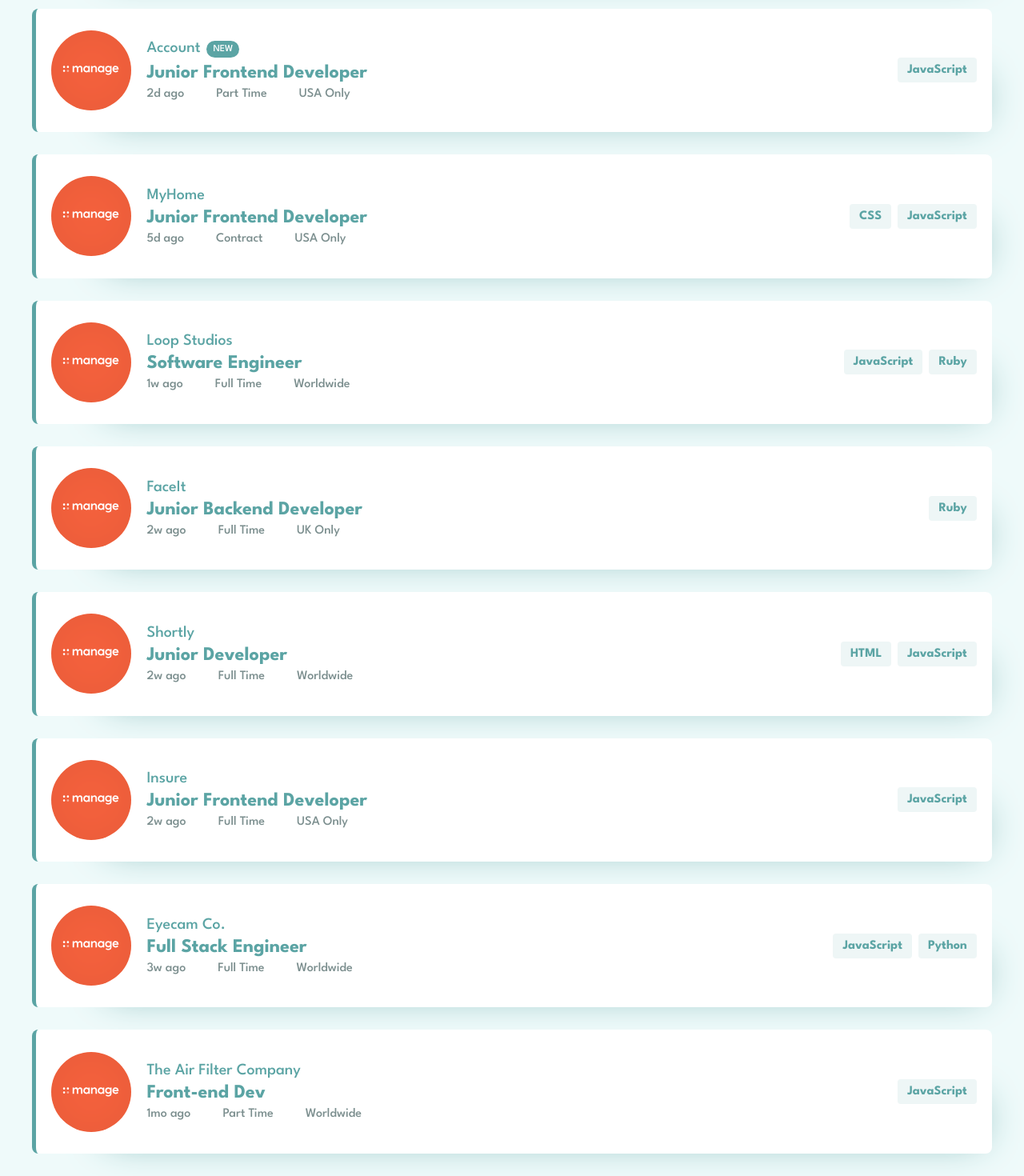
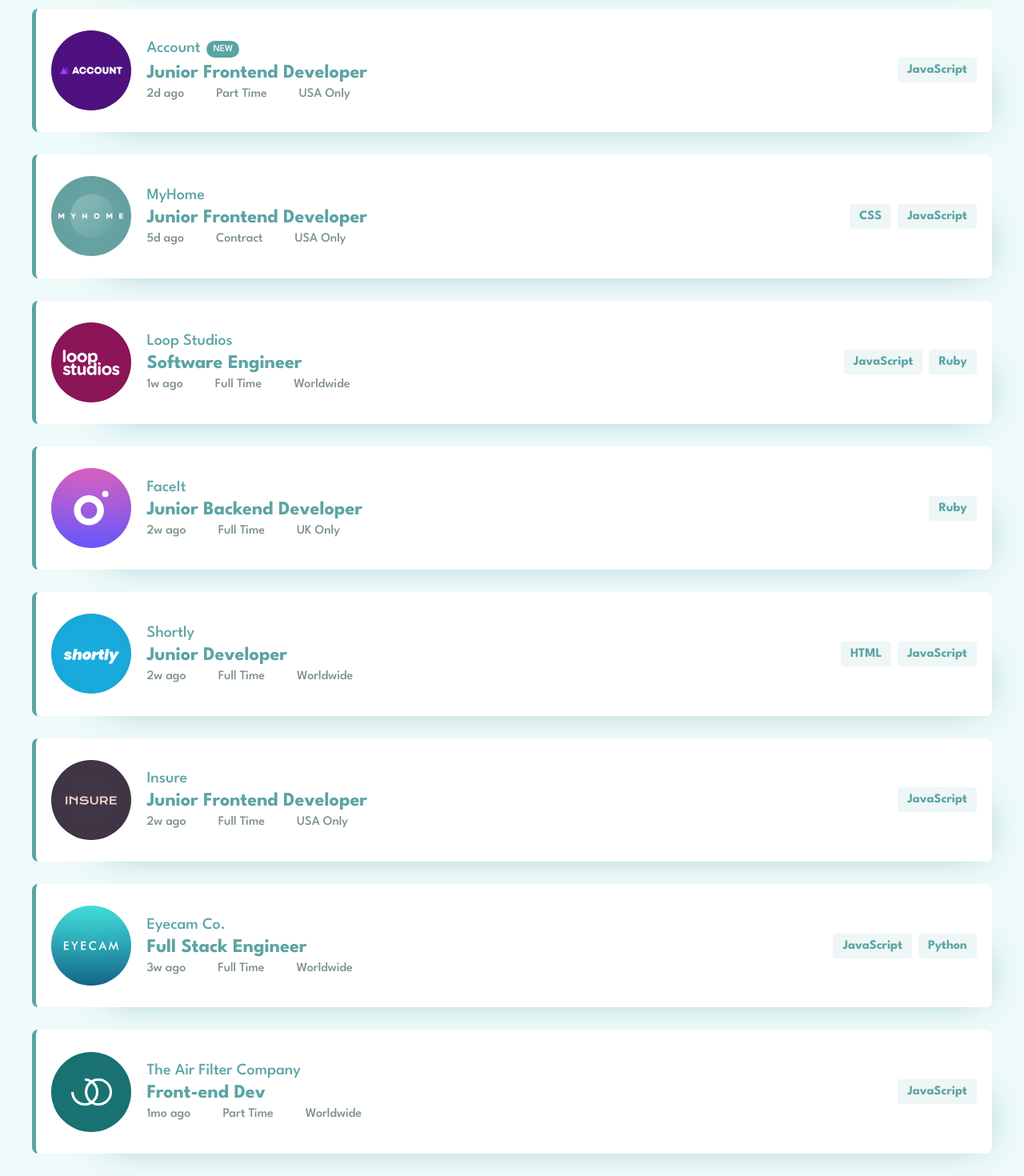
Before and after one commit to ThaisGO/jobs-list, a Vue app: page / in a window 1280 px wide. Shown: the part 618-2088 px from the top of the page at 80% size. Built offline with nearby package versions, Linux system fonts and the light colour scheme; data requests are answered from the project's data file.

Commit message:
fix: fix image static path

```diff
--- a/data/db.json
+++ b/data/db.json
@@ -3,7 +3,7 @@
         {
             "id": 1,
             "company": "Photosnap",
-            "logo": "../assets/photosnap.svg",
+            "logo": "photosnap.svg",
             "new": true,
             "featured": true,
             "position": "Senior Frontend Developer",
@@ -22,7 +22,7 @@
         {
             "id": 2,
             "company": "Manage",
-            "logo": "img/manage.svg",
+            "logo": "manage.svg",
             "new": true,
             "featured": true,
             "position": "Fullstack Developer",
@@ -41,7 +41,7 @@
         {
             "id": 3,
             "company": "Account",
-            "logo": "./img/account.svg",
+            "logo": "account.svg",
             "new": true,
             "featured": false,
             "position": "Junior Frontend Developer",
@@ -61,7 +61,7 @@
         {
             "id": 4,
             "company": "MyHome",
-            "logo": "./images/myhome.svg",
+            "logo": "myhome.svg",
             "new": false,
             "featured": false,
             "position": "Junior Frontend Developer",
@@ -79,7 +79,7 @@
         {
             "id": 5,
             "company": "Loop Studios",
-            "logo": "./images/loop-studios.svg",
+            "logo": "loop-studios.svg",
             "new": false,
             "featured": false,
             "position": "Software Engineer",
@@ -99,7 +99,7 @@
         {
             "id": 6,
             "company": "FaceIt",
-            "logo": "./images/faceit.svg",
+            "logo": "faceit.svg",
             "new": false,
             "featured": false,
             "position": "Junior Backend Developer",
@@ -118,7 +118,7 @@
         {
             "id": 7,
             "company": "Shortly",
-            "logo": "./images/shortly.svg",
+            "logo": "shortly.svg",
             "new": false,
             "featured": false,
             "position": "Junior Developer",
@@ -138,7 +138,7 @@
         {
             "id": 8,
             "company": "Insure",
-            "logo": "./images/insure.svg",
+            "logo": "insure.svg",
             "new": false,
             "featured": false,
             "position": "Junior Frontend Developer",
@@ -158,7 +158,7 @@
         {
             "id": 9,
             "company": "Eyecam Co.",
-            "logo": "./images/eyecam-co.svg",
+            "logo": "eyecam-co.svg",
             "new": false,
             "featured": false,
             "position": "Full Stack Engineer",
@@ -178,7 +178,7 @@
         {
             "id": 10,
             "company": "The Air Filter Company",
-            "logo": "./images/the-air-filter-company.svg",
+            "logo": "the-air-filter-company.svg",
             "new": false,
             "featured": false,
             "position": "Front-end Dev",
--- a/src/components/JobCard.vue
+++ b/src/components/JobCard.vue
@@ -2,10 +2,7 @@
     <div class="card items-center" v-for="job in jobs" :key="job.id">
         <div class="flex items-center">
             <div class="flex image">
-                <!-- string direto -->
-                <img src="@/assets/manage.svg" alt="">
-                <!-- string do json -->
-                <!-- <img :src="job.logo" alt=""> -->
+                <img :src="require(`@/assets/${job.logo}`)" alt="">
             </div>
             <div class="flex flex-colunm">
                 <div class="flex card-title">
```
